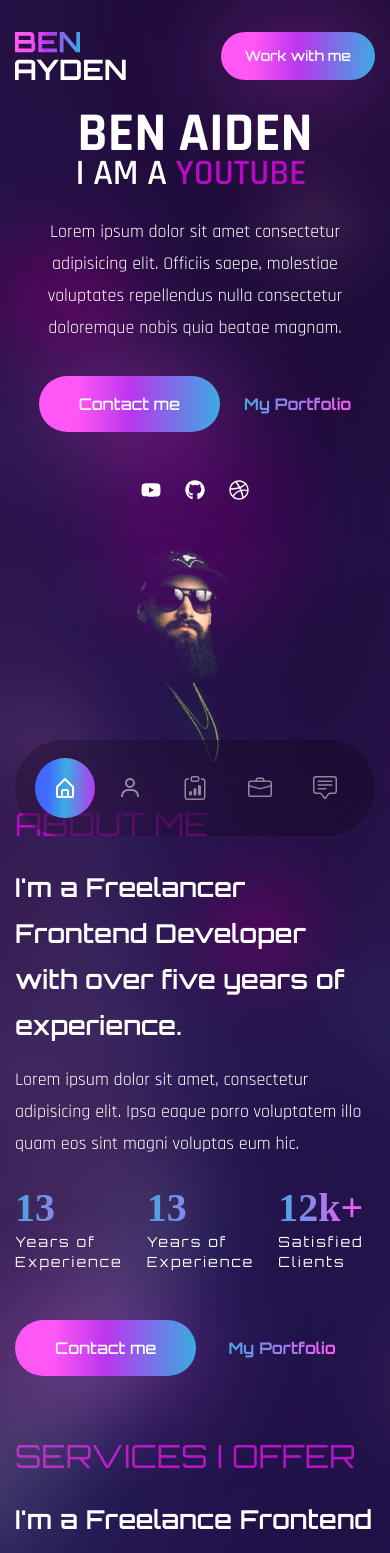
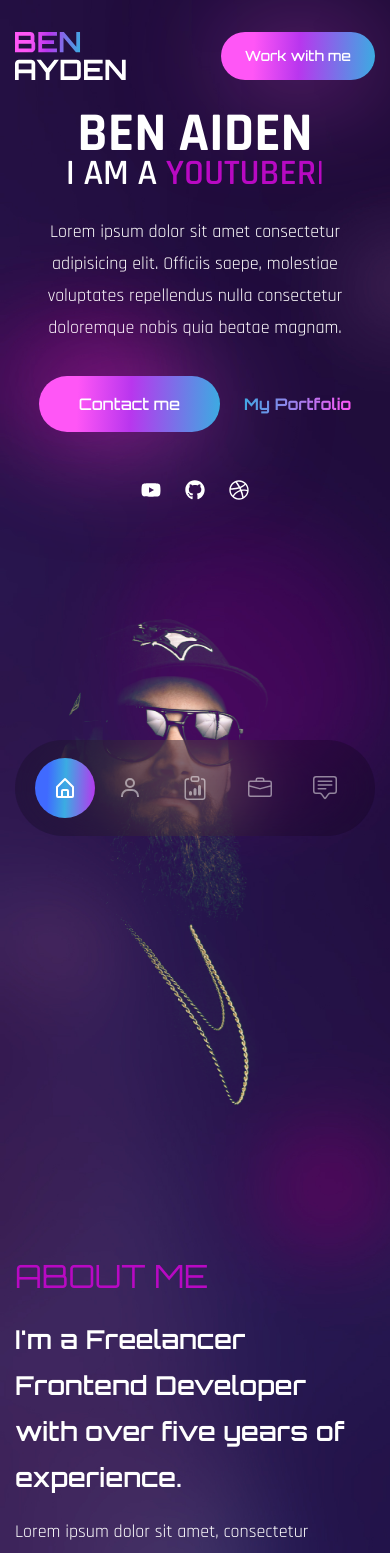
Before and after one commit to ibqn/vite-portfolio, a React (Vite) app: page / in a window 390 px wide. Shown: the top 1553 px of the page. Built offline with nearby package versions, Linux system fonts and the light colour scheme; a web font is replaced by a local one.

Commit message:
improving styles

```diff
--- a/src/components/about.tsx
+++ b/src/components/about.tsx
@@ -12,13 +12,13 @@ export const About = () => {
   return (
     <section id="about" className="section" ref={ref}>
       <div className="container mx-auto">
-        <div className="flex h-screen flex-col gap-y-10 lg:flex-row lg:items-center lg:gap-x-20 lg:gap-y-0">
+        <div className="flex flex-col gap-y-10 lg:flex-row lg:items-center lg:gap-x-20 lg:gap-y-0">
           <motion.div
             variants={fadeIn(FadeDirection.right, 0.3)}
             initial="hidden"
             whileInView={'show'}
             viewport={{ once: true }}
-            className="h-[640px] flex-1 bg-about bg-contain bg-top bg-no-repeat mix-blend-lighten"
+            className="min-h-[640px] flex-1 bg-about bg-contain bg-top bg-no-repeat mix-blend-lighten"
           ></motion.div>
 
           <motion.div
--- a/src/index.css
+++ b/src/index.css
@@ -76,6 +76,6 @@
   }
 
   .section {
-    @apply flex items-center py-8 lg:h-screen lg:py-24;
+    @apply flex items-center py-20 lg:min-h-screen lg:py-8;
   }
 }
```
